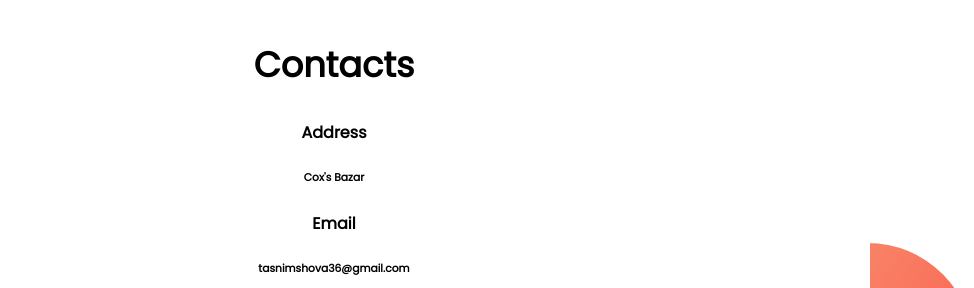
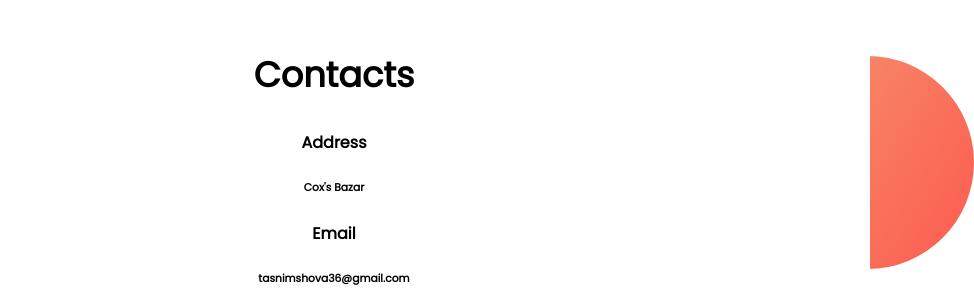
Before and after one commit to shova96/personal_portfolio, a plain HTML site: page index.html in a window 1280 px wide. Shown: the part 2581-2869 px from the top of the page, without its empty margins (306-1280 px from the left). Drawn offline with Linux system fonts and the light colour scheme.

Commit message:
Update style.css

```diff
--- a/style.css
+++ b/style.css
@@ -83,12 +83,12 @@ h3 {
 }
 .contacts {
   text-align: center;
-  height: 700px;
+  height: auto;
   background-image: url("./assets/experience.png");
   background-repeat: no-repeat;
   background-position: right;
   margin-top: auto;
-  padding-top: 20px;
+  padding-top: 30px;
 }
 #Full-Stack {
   border-left: 4px solid #000;
@@ -104,6 +104,3 @@ footer {
   text-align: center;
   color: #181c32;
 }
-/* .fontbox {
-  display: flexb;
-} */
```
